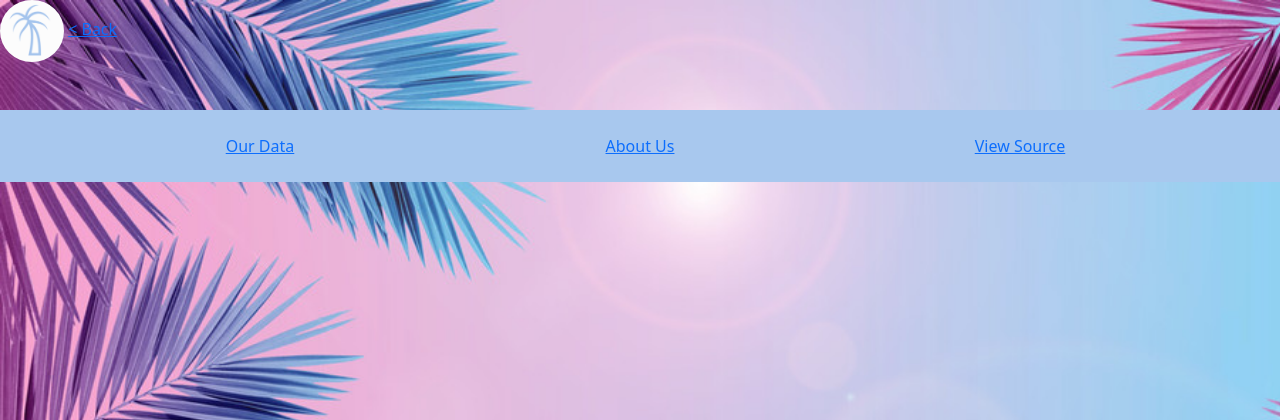
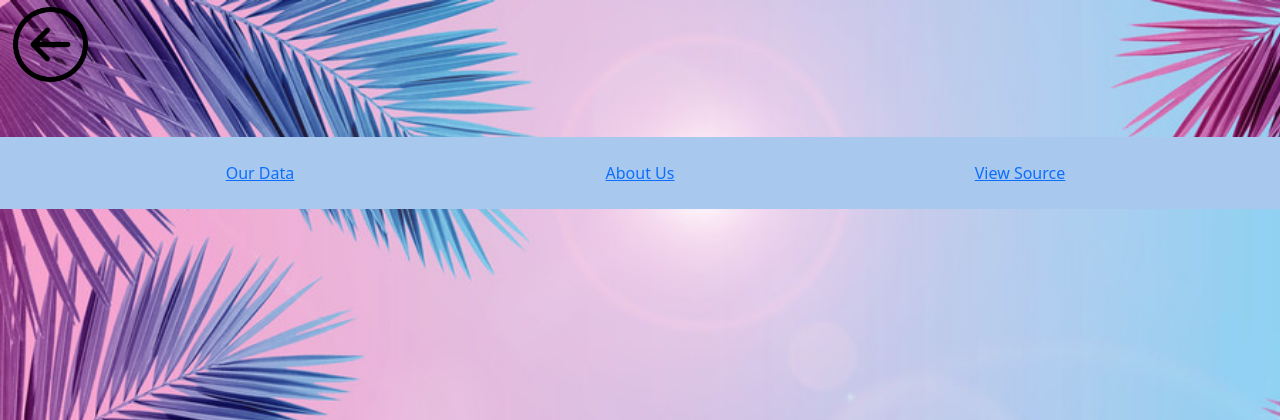
Before and after one commit to cbonesteel/tropical-bliss, a Flask app: page /data in a window 1280 px wide. Shown: the top 420 px of the page. Run offline with Flask 2, Linux system fonts and the light colour scheme.

Commit message:
standardized back button

```diff
--- a/templates/404.html
+++ b/templates/404.html
@@ -1,8 +1,9 @@
 {% extends "base.html" %}
 {% block title %}Our Data{% endblock %}
 {% block header %}
-<img src="pictures/logo/tree-logo.png" class="rounded-circle" alt="Tropical Bliss Logo" style="width: 5%;height: 5%;">
-<a href="/">&lt; Back</a>
+<a class="btn" href="/">
+    <img src="pictures/buttons/back.png" style="width: 75px;height: 75px;">
+</a>
 {% endblock %}
 
 {% block content %}
--- a/templates/aboutus.html
+++ b/templates/aboutus.html
@@ -1,8 +1,9 @@
 {% extends "base.html" %}
 {% block title %}About Us{% endblock %}
 {% block header %}
-<img src="pictures/logo/tree-logo.png" class="rounded-circle" alt="Tropical Bliss Logo" style="width: 5%;height: 5%;">
-<a href="/">&lt; Back</a>
+<a class="btn" href="/">
+    <img src="pictures/buttons/back.png" style="width: 75px;height: 75px;">
+</a>
 {% endblock %}
 
 {% block content %}
--- a/templates/data.html
+++ b/templates/data.html
@@ -1,8 +1,9 @@
 {% extends "base.html" %}
 {% block title %}Our Data{% endblock %}
 {% block header %}
-<img src="pictures/logo/tree-logo.png" class="rounded-circle" alt="Tropical Bliss Logo" style="width: 5%;height: 5%;">
-<a href="/">&lt; Back</a>
+<a class="btn" href="/">
+    <img src="pictures/buttons/back.png" style="width: 75px;height: 75px;">
+</a>
 {% endblock %}
 
 {% block content %}
--- a/templates/index.html
+++ b/templates/index.html
@@ -14,7 +14,7 @@
                 <p class="text-center p-4 mx-5">
                     Want a change of pace in life? Start your journey with Tropical Bliss by
                     taking a quick survey and we will give you the states that best match your
-                    wildest dreams!
+                    ideal paradise!
                 </p>
             </div>
             <div class="col-sm-2"></div>
```
Also changed, not shown: static/pictures/buttons/back.png (added).
